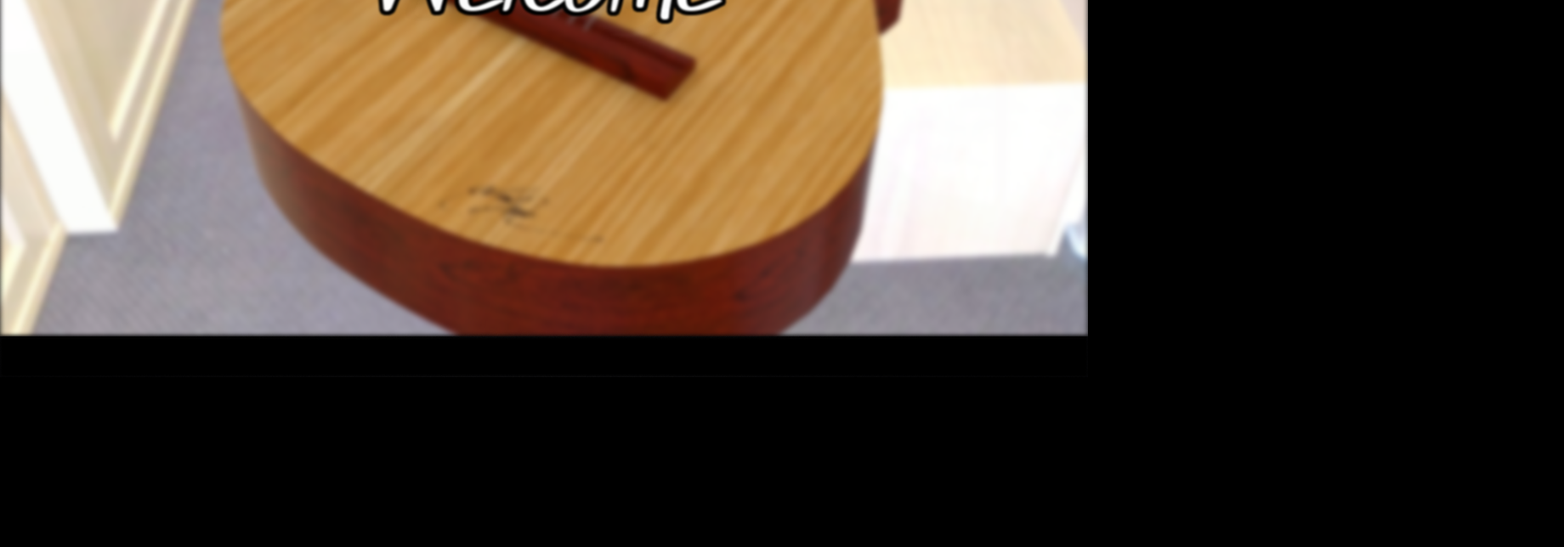
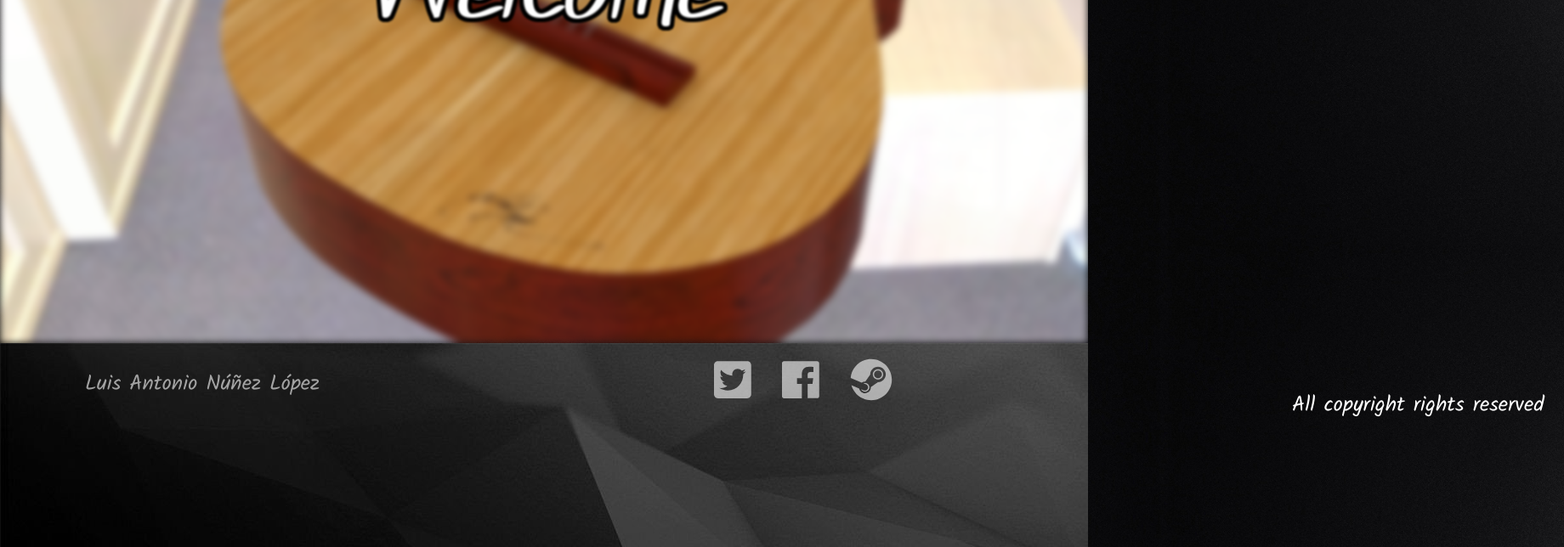
Before and after one commit to Cloudshrive93/Cloudshrive93.github.io, a plain HTML site: page Portofolio/Index.html in a window 1280 px wide. Shown: the part 510-1154 px from the top of the page at 85% size, 1840 px wide, since content can reach past the window. Before the commit the page ends 954 px from the top, so only its background shows below. Drawn offline with Linux system fonts and the light colour scheme.

Commit message:
Add files via upload

```diff
--- a/Portofolio/Index.html
+++ b/Portofolio/Index.html
@@ -2,12 +2,13 @@
 <html>
 	<head>
 		<title> Portofolio - Home </title>
-
-		<meta charset="utf-8">  										<!-- Aqui permitimos el uso de acentos -->
+		<meta charset="utf-8">
+		<script defer src="https://use.fontawesome.com/releases/v5.0.8/js/all.js"></script> 										<!-- Aqui permitimos el uso de acentos -->
 		<link rel="stylesheet" type="text/css" href="styles/Index.css">  <!-- Hoja de estilos utilizada -->
 	</head>
 	<body>
-
+      <header>
+	  </header>
 		<!-- Menu de navegacion -->
 		<nav>
 			<ul id="Menu">
@@ -18,7 +19,8 @@
 			</ul>
 		</nav>
 
-		<!-- Seccion ImagenZoom  -->
+	  <main>
+		<!-- Seccion ImagenAnimacion  -->
 		<div id="contenedorImagen">
 			<div id="imagenFondo"></div>
 			<div id="imagenLetras"></div>
@@ -28,9 +30,17 @@
 			  <source src="music/inception.mp3" type="audio/mp3">
 				Your browser does not support the audio element.
 		</audio>
+      </main>
+      <footer>
+		<!-- **barra social** -->
 
-		<!-- **Separador** -->
-		<div class="separador">
-		</div>
+     <ul id="navlist">
+         <li id="name"><a href="#">Luis Antonio Núñez López</a></li>
+         <li id="home" ><a href="#"><i class="fab fa-twitter-square"></i></a></li>
+         <li id="prev" ><a href="#"><i class="fab fa-facebook"></i></a></li>
+         <li id="next" ><a href="#"><i class="fab fa-steam"></i></a></li>
+         <li id="copyright"><p>All copyright rights reserved</p></a></li>
+     </ul>
+	  </footer>
 	</body>
 </html>
--- a/Portofolio/styles/Index.css
+++ b/Portofolio/styles/Index.css
@@ -40,21 +40,22 @@ body{
 /*CSS seccion del navegador*/
 nav{
 	width: 100%;
-    height: 7%;
+    height: 8%;
     margin: 0%;
 
     display: flex;
     justify-content: center;
 
     /*Background con degradado*/
-    background: linear-gradient(rgba(0,0,0,1), rgba(0,0,0,0));
+
+    background-image: url("../images/Intro/HomeBG3.jpg");
 }
 
 /*Ajustes links*/
 a{
 	text-decoration: none;
 	color: white;
-	opacity: .5;
+	opacity: .6;
 }
 
 	/*links on hover*/
@@ -112,7 +113,7 @@ a{
     top:0;
     z-index: 0;
 	overflow: hidden;
-	-webkit-filter: blur(3px);
+	-webkit-filter: blur(4px);
 	transition: all .5s ease-in-out;
 	background-repeat: no-repeat;
     background-attachment: fixed;
@@ -151,20 +152,110 @@ a{
 }
 /* The animation code */
 @keyframes example1 {
-    0%   {background-image: url("../images/Intro/hey1.png");}
+    0%   {background-image: url("../images/Intro/welcome1.png");}
     25%  {background-image: url("../images/Intro/welcome1.png");}
-    50%  {background-image: url("../images/Intro/to1.png");}
-    75%  {background-image: url("../images/Intro/my1.png");}
-    100% {background-image: url("../images/Intro/page1.png");}
+    50%  {background-image: url("../images/Intro/welcome1.png");}
+    75%  {background-image: url("../images/Intro/welcome1.png");}
+    100% {background-image: url("../images/Intro/welcome1.png");}
 }
 
 /***************/
 /** SEPARADOR **/
 /***************/
+footer{
+    width: 100%;
+    height: 30%;
+    margin: 0%;
 
-.separador{
-	background-color: black;
-	width: 100%;
-	height: 48px;
-	-webkit-filter: blur(2px);
+    display: flex;
+    justify-content: left;
+
+    /*Background con degradado*/
+
+    background-image: url("../images/Intro/HomeBG3.jpg");
+
 }
+
+
+
+
+
+#navlist {
+    position: relative;
+}
+
+#navlist li {
+    color: white;
+    margin: 0;
+    padding: 0;
+    list-style: none;
+    position: absolute;
+    background-repeat:no-repeat;
+    justify-content: left;
+}
+
+#navlist li, #navlist a {
+    height: 40%;
+    width:800%;
+    display:inline;
+}
+
+#name{
+   font-family: fontNav;
+   src: url(../fonts/Kalam-Regular.ttf);
+   left: 250%;
+   right:0%;
+   font-size: 25px;
+   top:6%;
+   display: inline;
+
+}
+
+#home {
+    right: 0%;
+    left: 2100%;
+    font-size: 50px;
+    top:0%;
+    color:white;
+}
+
+#prev {
+    right: 0%;
+    left: 2300%;
+    font-size: 50px;
+    top:0%
+    color:white;
+}
+
+#next {
+    left: 2500%;
+    right:0%;
+    font-size: 50px;
+    top:0%
+    color:white;
+}
+
+ #home: a hover {
+    color: grey;
+
+}
+
+ #prev: a hover {
+    color: grey;
+}
+ #next: a hover {
+    color: grey;
+
+}
+
+#copyright{
+   font-family: fontNav;
+   src: url(../fonts/Kalam-Regular.ttf);
+   color:white;
+   left: 3800%;
+   right:0%;
+   font-size: 25px;
+   top:6%;
+   display: inline;
+
+}
```
Also changed, not shown: Portofolio/images/Intro/facebook.png (added), Portofolio/images/Intro/twitter.png (added), Portofolio/images/Intro/youtube.png (added).
